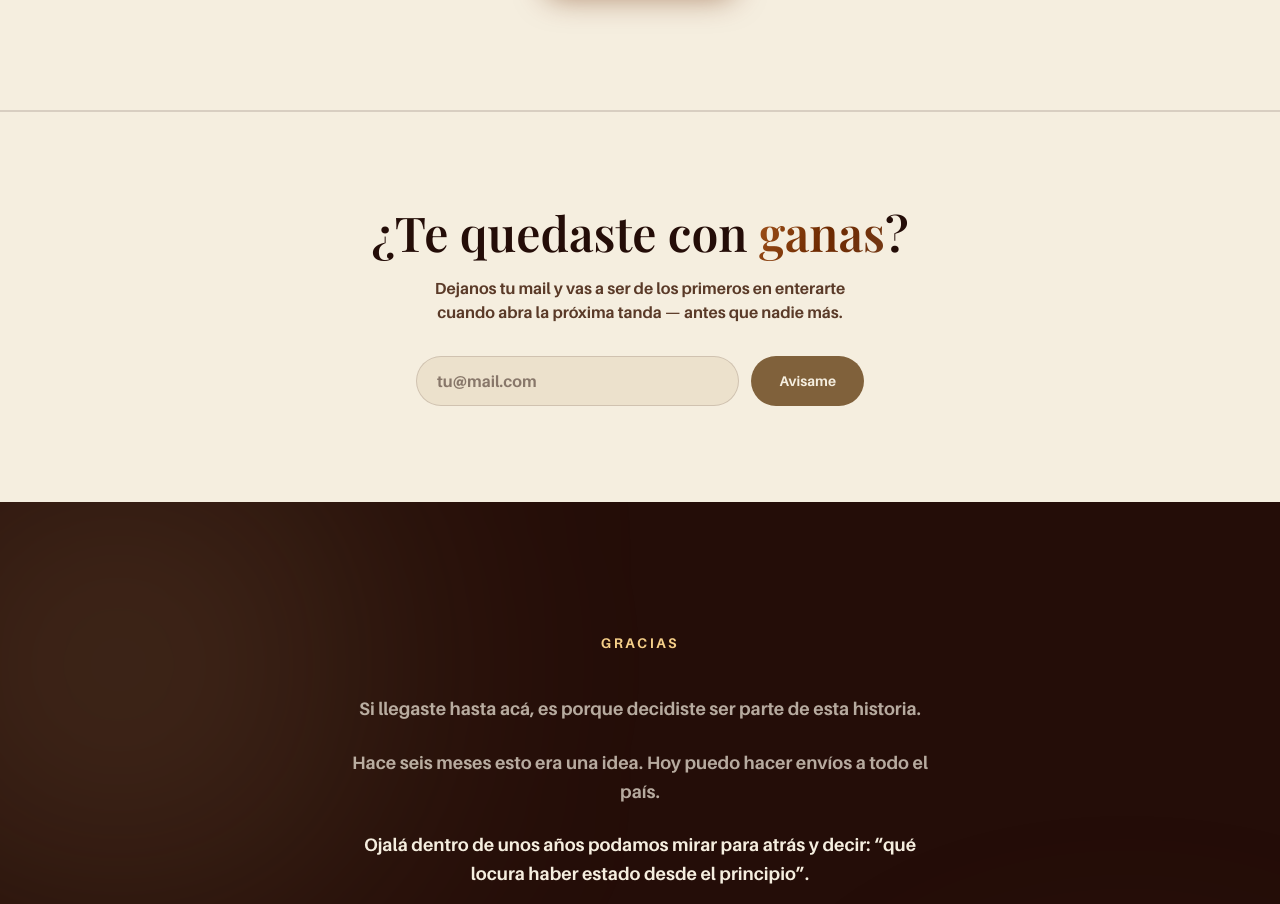
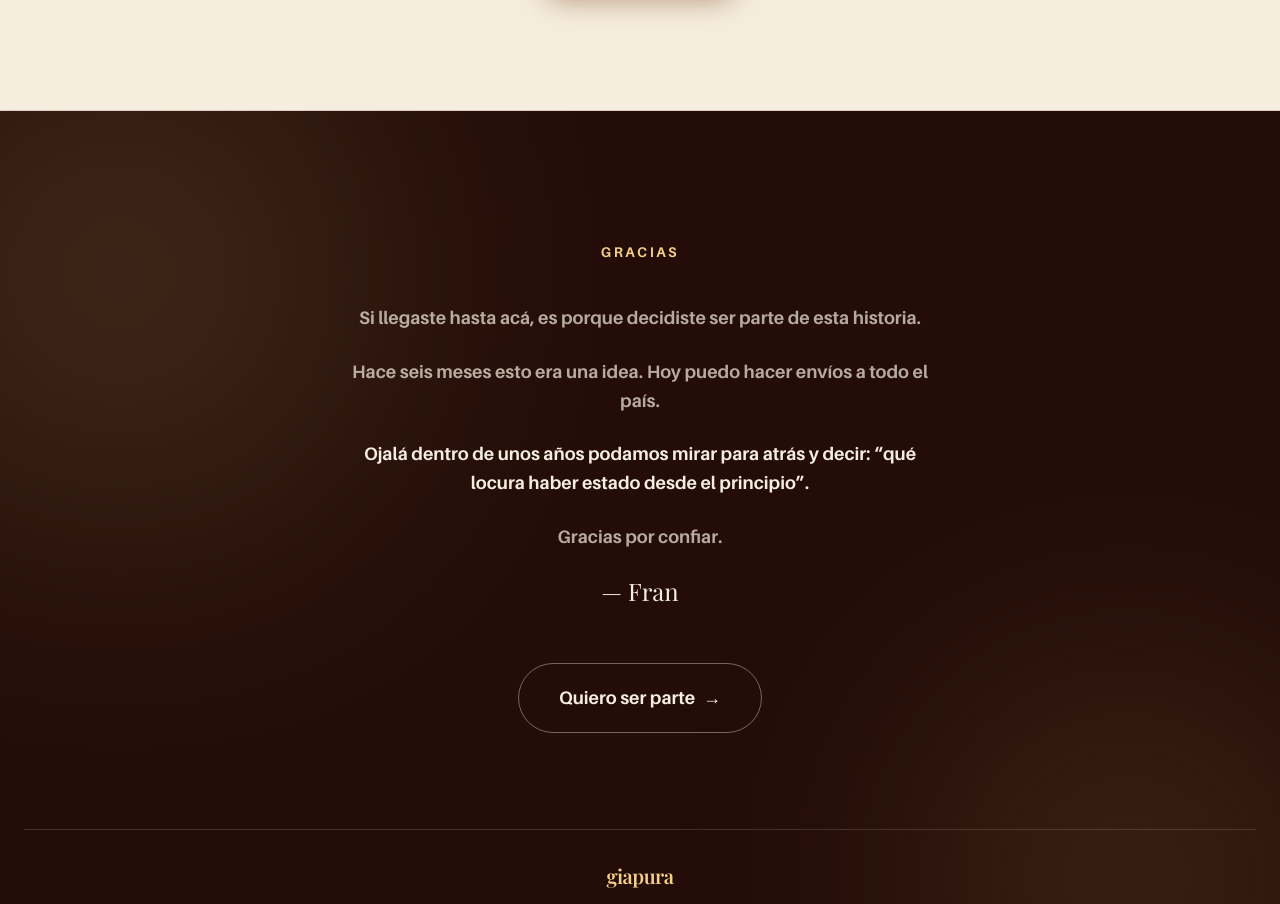
Before and after one commit to fleonardi2008-debug/giapura-landing, a Next.js app: page / in a window 1280 px wide. Shown: the part 7431-8335 px from the top of the page. Built offline with nearby package versions, Linux system fonts and the light colour scheme; no server answers.

Commit message:
Newsletter: pausar hasta definir costo real e incentivo

```diff
--- a/src/app/page.tsx
+++ b/src/app/page.tsx
@@ -9,7 +9,10 @@ import { Faq } from "@/components/faq";
 import { Cobertura } from "@/components/cobertura";
 import { Gracias } from "@/components/gracias";
 import { BotonWhatsapp } from "@/components/boton-whatsapp";
-import { Newsletter } from "@/components/newsletter";
+// Newsletter: pendiente hasta tener el costo real del producto y poder
+// ofrecer algo mejor que "enterate primero" (el copy actual no aplica a
+// gente que nunca compró). Componente listo en @/components/newsletter,
+// solo falta reincorporarlo acá cuando esté definido el incentivo.
 
 export default function Home() {
   return (
@@ -24,7 +27,6 @@ export default function Home() {
       <Testimonios />
       <Faq />
       <Cobertura />
-      <Newsletter />
       <Gracias />
       <BotonWhatsapp />
     </main>
```
